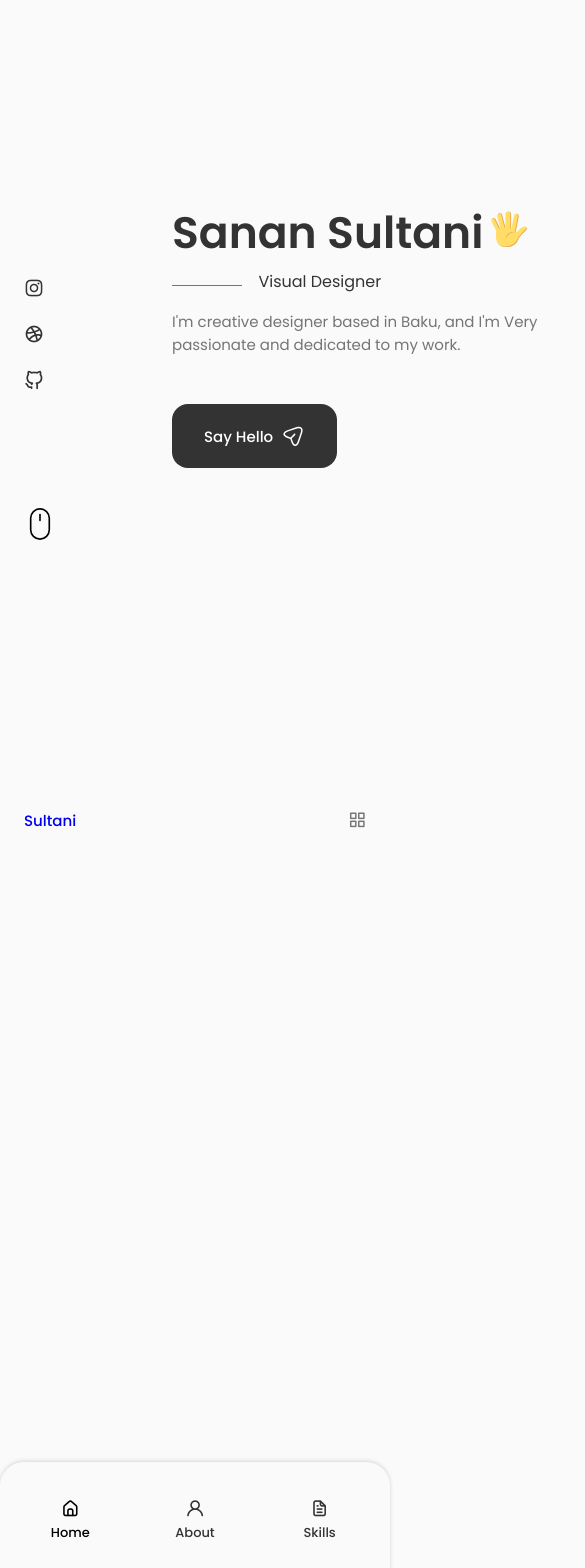
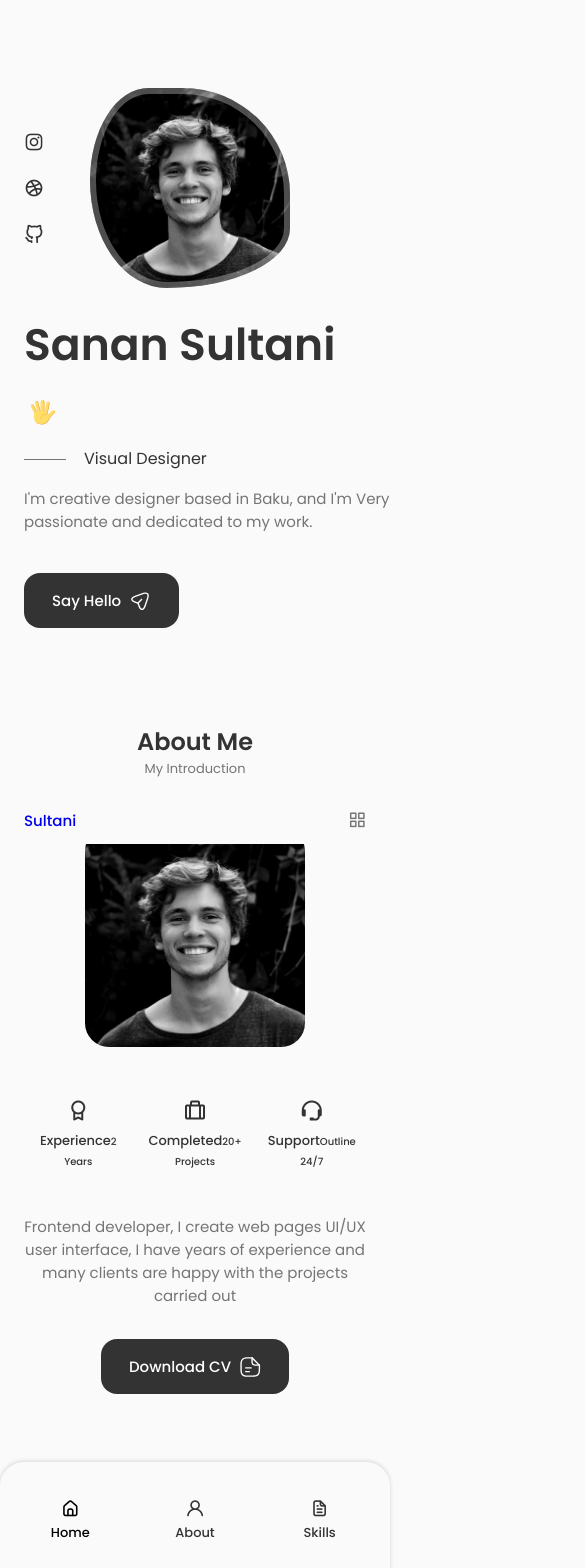
Before and after one commit to sultani93/react-portfolio-example, a React (Create React App) app: page / in a window 390 px wide. Shown: the top 1568 px of the page, 585 px wide, since content can reach past the window. Before the commit the page ends 844 px from the top, so only its background shows below. Built offline with nearby package versions, Linux system fonts and the light colour scheme.

Commit message:
skills section

```diff
--- a/src/App.css
+++ b/src/App.css
@@ -158,12 +158,31 @@
     margin-left: var(--mb-1-5);
     margin-right: var(--mb-1-5);
   }
+  .button {
+    padding: 1rem 1.75rem;
+  }
+  .button__icon {
+    width: 22px;
+    height: 22px;
+  }
 }
 @media screen and (max-width: 768px) {
+  body {
+    margin: 0 0 var(--header-height) 0;
+  }
+  .section {
+    padding: 2rem 0 4rem;
+  }
+  .section__subtitle {
+    margin-bottom: var(--mb-3);
+  }
 }
 @media screen and (max-width: 576px) {
 }
 @media screen and (max-width: 350px) {
+  :root {
+    --big-font-size: 2.25rem;
+  }
   .container {
     margin-left: var(--mb-1);
     margin-right: var(--mb-1);
--- a/src/App.js
+++ b/src/App.js
@@ -1,6 +1,8 @@
 import './App.css'
+import About from './components/about/About'
 import Header from './components/header/Header'
 import Home from './components/home/Home'
+import Skills from './components/skills/Skills'
 
 const App = () => {
   return (
@@ -8,6 +10,8 @@
       <Header />
       <main className='main'>
         <Home />
+        <About />
+        <Skills />
       </main>
     </>
   )
--- /dev/null
+++ b/src/components/about/About.jsx
@@ -0,0 +1,55 @@
+import './about.css'
+import AboutImg from '../../assets/about.jpg'
+import CV from '../../assets/Smith-Cv.pdf'
+import Info from './Info'
+
+const About = () => {
+  return (
+    <section className='about section' id='about'>
+      <h2 className='section__title'>About Me</h2>
+      <span className='section__subtitle'>My Introduction</span>
+
+      <div className='about__container container grid'>
+        <img src={AboutImg} alt='' className='about__img' />
+        <div className='about__data'>
+          <Info />
+          <p className='about__description'>
+            Frontend developer, I create web pages UI/UX user interface, I have
+            years of experience and many clients are happy with the projects
+            carried out
+          </p>
+          <a download='' href={CV} className='button button--flex'>
+            Download CV
+            <svg
+              class='button__icon'
+              xmlns='http://www.w3.org/2000/svg'
+              width='24'
+              height='24'
+              viewBox='0 0 24 24'
+              fill='none'
+            >
+              <path
+                d='M15.25 22.7502H9.25C3.82 22.7502 1.5 20.4302 1.5 15.0002V9.00024C1.5 3.57024 3.82 1.25024 9.25 1.25024H14.25C14.66 1.25024 15 1.59024 15 2.00024C15 2.41024 14.66 2.75024 14.25 2.75024H9.25C4.64 2.75024 3 4.39024 3 9.00024V15.0002C3 19.6102 4.64 21.2502 9.25 21.2502H15.25C19.86 21.2502 21.5 19.6102 21.5 15.0002V10.0002C21.5 9.59024 21.84 9.25024 22.25 9.25024C22.66 9.25024 23 9.59024 23 10.0002V15.0002C23 20.4302 20.68 22.7502 15.25 22.7502Z'
+                fill='var(--container-color)'
+              ></path>
+              <path
+                d='M22.25 10.7502H18.25C14.83 10.7502 13.5 9.42023 13.5 6.00023V2.00023C13.5 1.70023 13.68 1.42023 13.96 1.31023C14.24 1.19023 14.56 1.26023 14.78 1.47023L22.78 9.47023C22.99 9.68023 23.06 10.0102 22.94 10.2902C22.82 10.5702 22.55 10.7502 22.25 10.7502ZM15 3.81023V6.00023C15 8.58023 15.67 9.25023 18.25 9.25023H20.44L15 3.81023Z'
+                fill='var(--container-color)'
+              ></path>
+              <path
+                d='M13.25 13.7502H7.25C6.84 13.7502 6.5 13.4102 6.5 13.0002C6.5 12.5902 6.84 12.2502 7.25 12.2502H13.25C13.66 12.2502 14 12.5902 14 13.0002C14 13.4102 13.66 13.7502 13.25 13.7502Z'
+                fill='var(--container-color)'
+              ></path>
+              <path
+                d='M11.25 17.7502H7.25C6.84 17.7502 6.5 17.4102 6.5 17.0002C6.5 16.5902 6.84 16.2502 7.25 16.2502H11.25C11.66 16.2502 12 16.5902 12 17.0002C12 17.4102 11.66 17.7502 11.25 17.7502Z'
+                fill='var(--container-color)'
+              ></path>
+            </svg>
+          </a>
+        </div>
+      </div>
+    </section>
+  )
+}
+
+export default About
--- /dev/null
+++ b/src/components/about/Info.jsx
@@ -0,0 +1,31 @@
+import React from 'react'
+
+const Info = () => {
+  return (
+    <div className='about__info grid'>
+      <div className='about__box'>
+        <i className='bx bx-award about__icon'></i>
+        <h3 className='about__title'>
+          Experience
+          <span className='about__subtitle'>2 Years</span>
+        </h3>
+      </div>
+      <div className='about__box'>
+        <i className='bx bx-briefcase-alt about__icon'></i>
+        <h3 className='about__title'>
+          Completed
+          <span className='about__subtitle'>20+ Projects</span>
+        </h3>
+      </div>
+      <div className='about__box'>
+        <i className='bx bx-support about__icon'></i>
+        <h3 className='about__title'>
+          Support
+          <span className='about__subtitle'>Outline 24/7</span>
+        </h3>
+      </div>
+    </div>
+  )
+}
+
+export default Info
--- /dev/null
+++ b/src/components/about/about.css
@@ -0,0 +1,76 @@
+.about__container {
+  grid-template-columns: repeat(2, 1fr);
+  align-items: center;
+  column-gap: 4rem;
+}
+.about__img {
+  width: 350px;
+  border-radius: 1.5rem;
+  justify-self: center;
+}
+.about__info {
+  grid-template-columns: repeat(3, 140px);
+  gap: 0.5rem;
+  margin-bottom: var(--mb-2);
+}
+.about-box {
+  background-color: var(--container-color);
+  border: 1px solid rgba(0, 0, 0, 0.1);
+  border-radius: 0.75rem;
+  text-align: center;
+  padding: 1rem 1.25rem;
+}
+.about__icon {
+  font-size: 1.5rem;
+  color: var(--title-color);
+  margin-bottom: var(--mb-0-5);
+}
+.about__title {
+  font-size: var(--small-font-size);
+  font-weight: var(--font-medium);
+}
+.about__subtitle {
+  font-size: var(--tiny-font-size);
+}
+.about__description {
+  padding: 0 4rem 0 0;
+  margin-bottom: var(--mb-2-5);
+}
+
+/* BREAKPOINTS */
+@media screen and (max-width: 992px) {
+  .about__container {
+    grid-template-columns: 1fr;
+    row-gap: 2.5rem;
+  }
+  .about__img {
+    width: 220px;
+  }
+  .about__box {
+    padding: 0.75rem 0.5rem;
+  }
+  .about__data {
+    text-align: center;
+  }
+  .about__info {
+    justify-content: center;
+  }
+  .about__description {
+    padding: 0 5rem;
+    margin-bottom: 2rem;
+  }
+}
+
+@media screen and (max-width: 576px) {
+  .about__info {
+    grid-template-columns: repeat(3, 1fr);
+  }
+  .about__description {
+    padding: 0;
+  }
+}
+@media screen and (max-width: 350px) {
+  .about__info {
+    grid-template-columns: repeat(2, 1fr);
+  }
+}
--- a/src/components/home/ScrollDown.jsx
+++ b/src/components/home/ScrollDown.jsx
@@ -25,7 +25,7 @@
             d='M123.359,79.775l0,72.843'
             style={{
               fill: ' none',
-              stroke: '#000',
+              stroke: 'var(--title-color)',
               strokeWidth: '20px',
             }}
           ></path>
@@ -34,12 +34,14 @@
             d='M236.717,123.359c0,-62.565 -50.794,-113.359 -113.358,-113.359c-62.565,0 -113.359,50.794 -113.359,113.359l0,143.237c0,62.565 50.794,113.359 113.359,113.359c62.564,0 113.358,-50.794 113.358,-113.359l0,-143.237Z'
             style={{
               fill: ' none',
-              stroke: '#000',
+              stroke: 'var(--title-color)',
               strokeWidth: '20px',
             }}
           ></path>
         </svg>
       </a>
+      <span className='home__scroll-name'>Scroll Down</span>
+      <i className='uil uil-arrow-down home__scroll-arrow'></i>
     </div>
   )
 }
--- a/src/components/home/home.css
+++ b/src/components/home/home.css
@@ -1,3 +1,7 @@
+.home__container {
+  row-gap: 7rem;
+}
+
 .home__content {
   grid-template-columns: 116px repeat(2, 1fr);
   padding-top: 5.5rem;
@@ -68,3 +72,93 @@
     border-radius: 60% 40% 30% 70%/60% 30% 70% 40%;
   }
 }
+
+.home__scroll {
+  margin-left: 9.25rem;
+}
+
+.wheel {
+  animation: scroll 2s ease infinite;
+}
+@keyframes scroll {
+  0% {
+    transform: translateY(0);
+  }
+  30% {
+    transform: translateY(3.75rem);
+  }
+}
+.home__scroll-name {
+  color: var(--title-color);
+  font-weight: var(--font-medium);
+  margin-right: var(--mb-0-25);
+  margin-left: 2px;
+}
+.home__scroll-arrow {
+  font-size: 1.25rem;
+  color: var(--title-color);
+}
+
+/* BREAKPOINTS */
+@media screen and (max-width: 992px) {
+  .home__content {
+    grid-template-columns: 100px repeat(2, 1fr);
+    column-gap: 1.25rem;
+  }
+  .home__hand {
+    width: 26px;
+    height: 26px;
+  }
+  .home__subtitle {
+    padding-left: 3.75rem;
+    margin-bottom: var(--mb-1);
+  }
+  .home__subtitle::before {
+    width: 42px;
+    top: 0.8rem;
+  }
+  .home__description {
+    max-width: initial;
+    margin-bottom: var(--mb-2-5);
+  }
+  .home__img {
+    width: 250%px;
+    height: 250px;
+    box-shadow: inset 0 0 0 8px rgb(255 255 255 / 30%);
+  }
+  .home__scroll {
+    margin-left: 7.5rem;
+  }
+}
+@media screen and (max-width: 768px) {
+  .home__content {
+    grid-template-columns: 0.5fr 3fr;
+    padding-top: 3.5rem;
+  }
+  .home__img {
+    order: initial;
+    justify-self: initial;
+  }
+  .home__data {
+    grid-column: 1/3;
+  }
+  .home__img {
+    box-shadow: inset 0 0 0 6px rgb(255 255 255 / 30%);
+    width: 200px;
+    height: 200px;
+  }
+  .home__scroll {
+    display: none;
+  }
+}
+
+@media screen and (max-width: 350px) {
+  .home__img {
+    width: 180px;
+    height: 180px;
+  }
+  .home__hand {
+    width: 22px;
+    height: 22px;
+  }
+}
--- /dev/null
+++ b/src/components/skills/Skills.jsx
@@ -0,0 +1,12 @@
+import React from 'react'
+
+const Skills = () => {
+  return (
+    <section className='skills section' id='skills'>
+      <h2 className='section__title'>Skills</h2>
+      <span className='section__subtitle'>My technical level</span>
+    </section>
+  )
+}
+
+export default Skills
```
Also changed, not shown: src/components/skills/skills.css (added).
